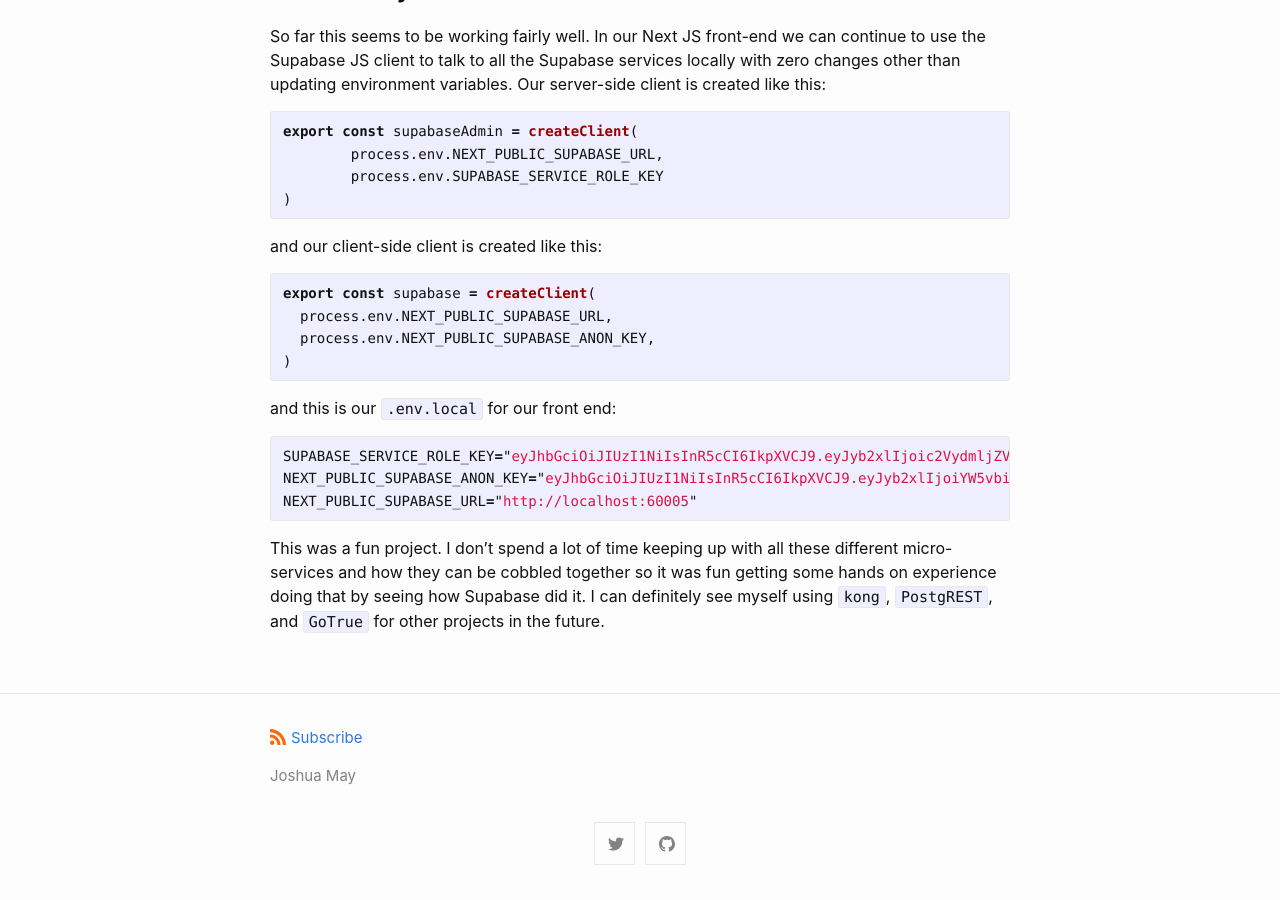
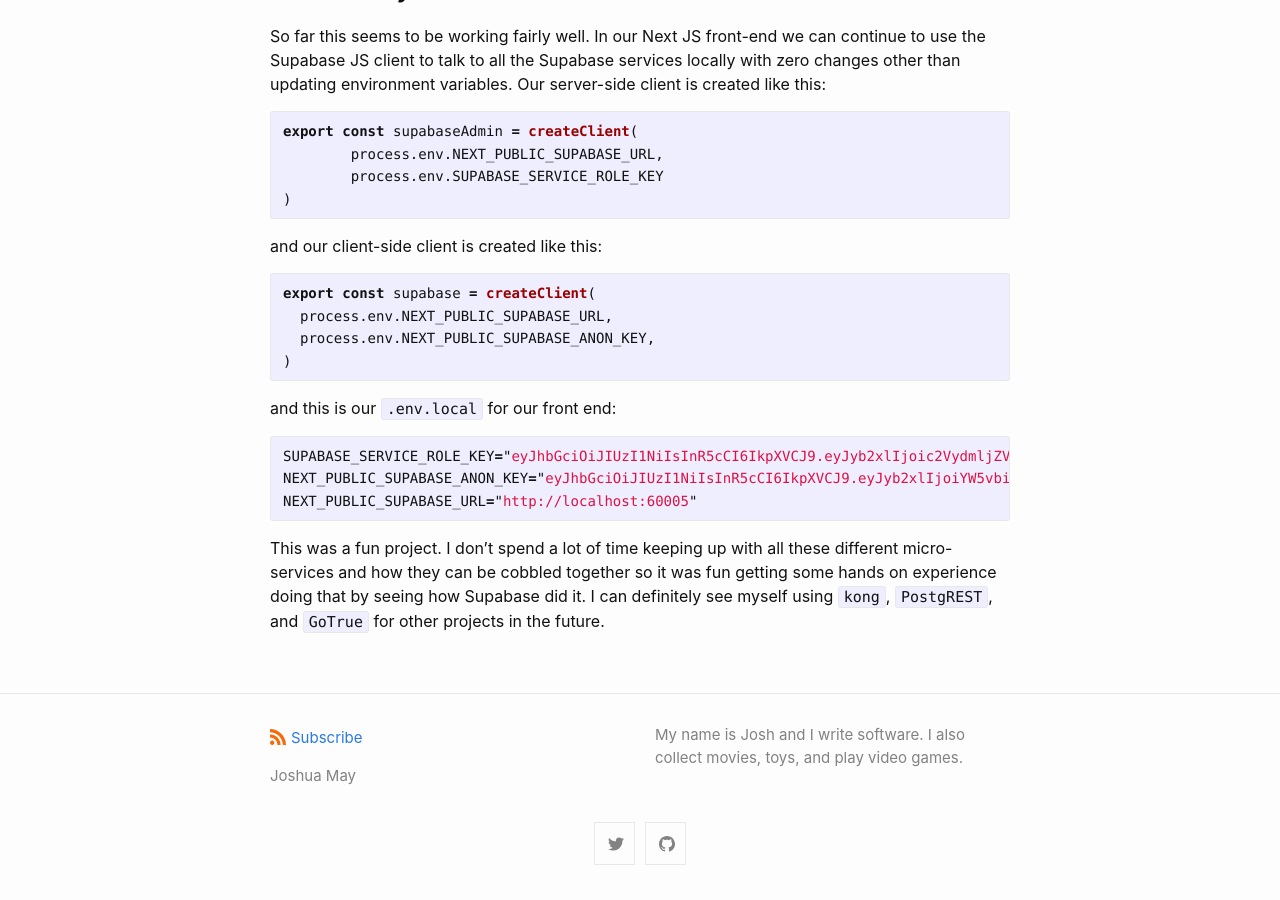
Before and after one commit to twotymz/twotymz.com, a Jekyll site: the page built from docs/_posts/2021-07-28-cloning-supabase-io-for-local-development.md, in a window 1280 px wide and 900 px high, scrolled down 8445 px. Built offline with Jekyll 4.4.1, drawn with Linux system fonts in a browser that asks for light colours.

```diff
--- a/docs/_config.yml
+++ b/docs/_config.yml
@@ -1,5 +1,9 @@
+description: >
+  My name is Josh and I write software. I also collect movies, toys, and play video games.
+
 author:
   name: Joshua May
+
 show_excerpts: true
 minima:
   social_links:
```
